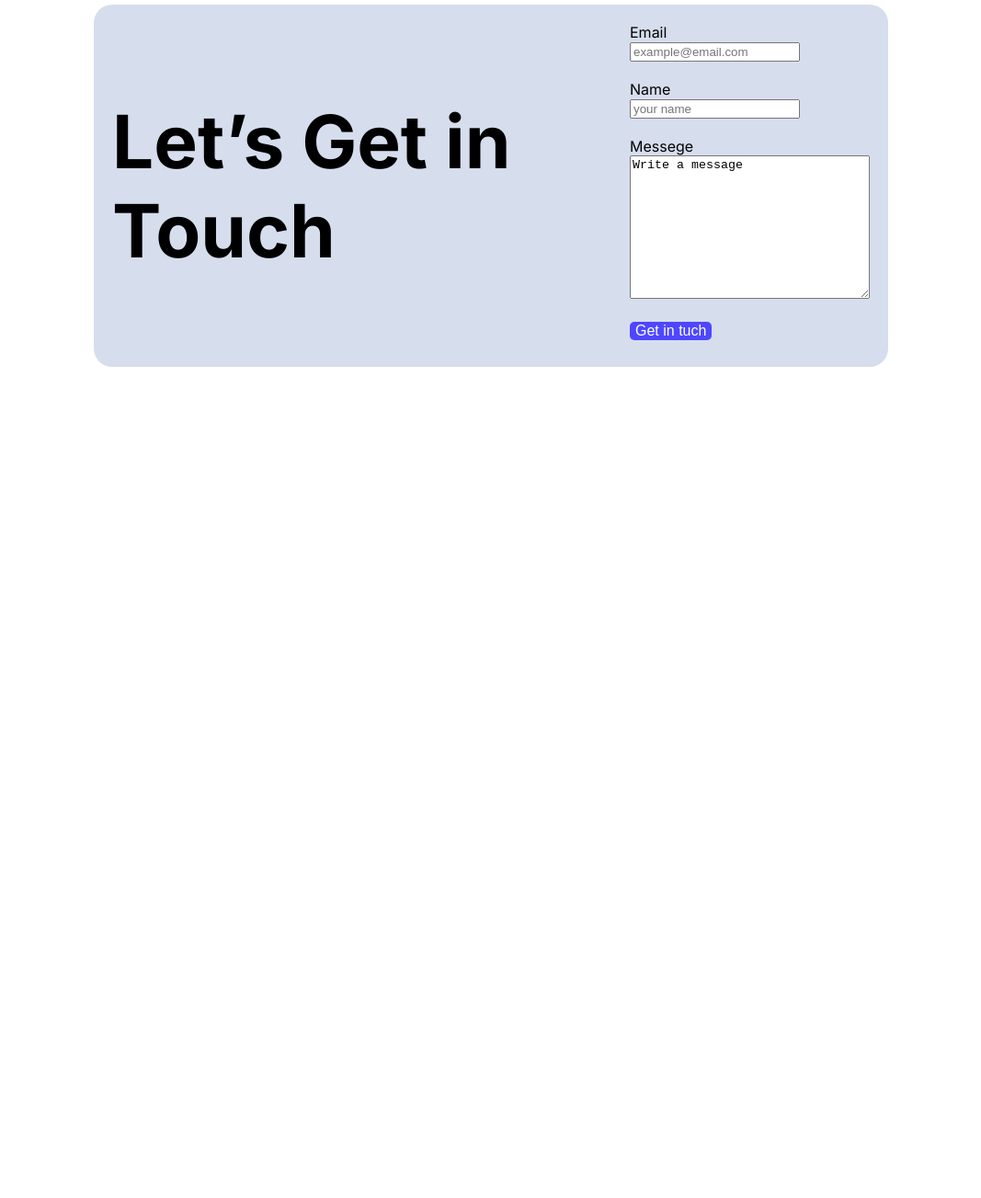
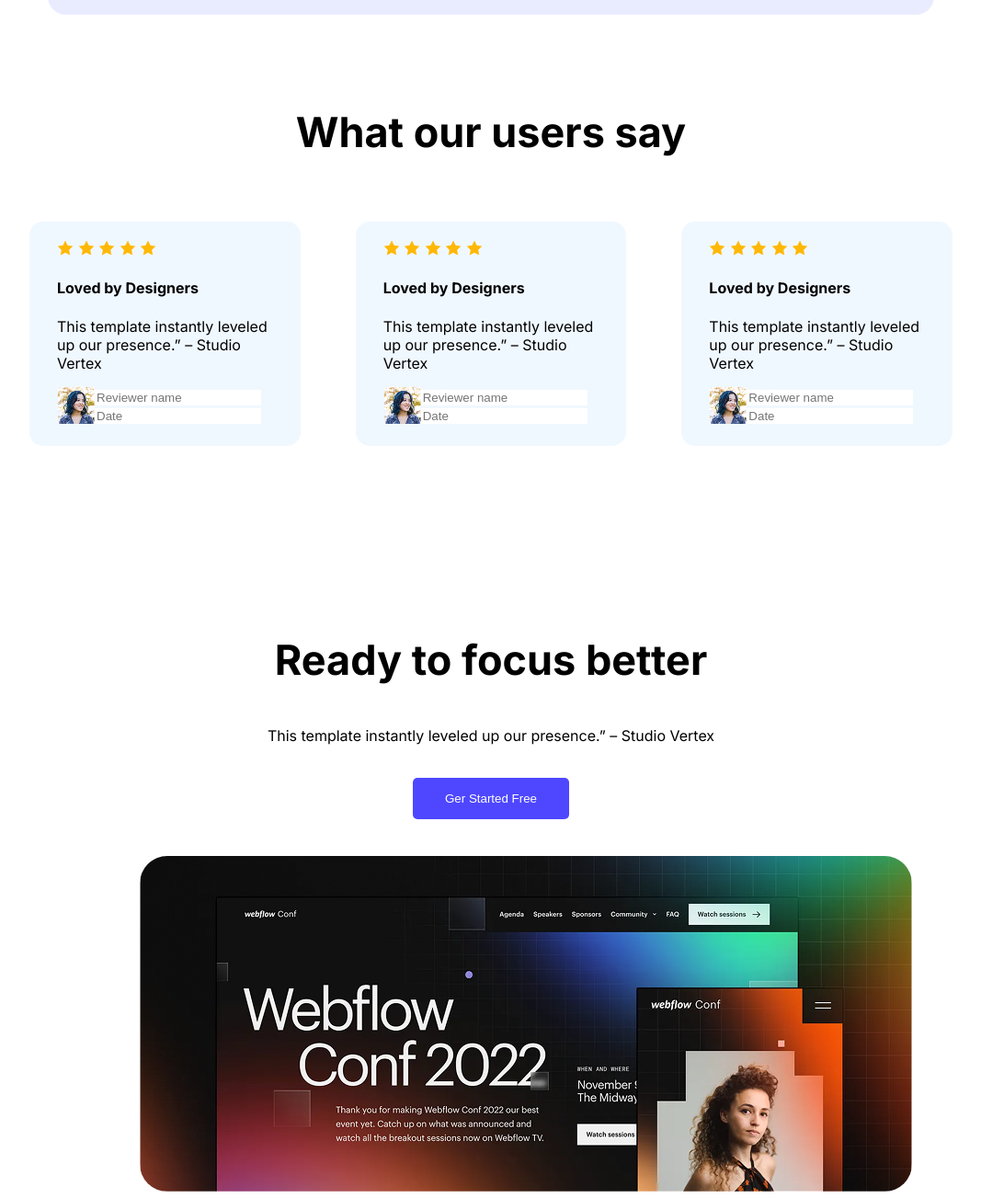
Before and after one commit to t-nijum/Nijum-Assignment-01, a plain HTML site: page index.html in a window 1280 px wide. Shown: the part 1351-2654 px from the top of the page at 92% size, without its empty margins (106-1173 px from the left). Before the commit the page ends 1850 px from the top, so only its background shows below. Drawn offline with Linux system fonts and the light colour scheme.

Commit message:
added user feedback and free trial section

```diff
--- a/index.html
+++ b/index.html
@@ -13,8 +13,10 @@
 <body class="inter-normal-font">
     <header >
         <nav>
-            <h3 class="logo inter-normal-font">LOGO</h3>
-            <button class="btn-primary raleway-normal-font">sign up</button>
+            <h3 class="logo">LOGO</h3>
+            <div>
+                <button class="btn-primary">Sign Up</button>
+            </div>
         </nav>
         <div >
             <div class="raleway-font">
@@ -57,7 +59,102 @@
 
         </div>
        </section>
-       <section>
+<!-- User Feedback Section -->
+ <section>
+        <h3 class="feedback-title">What our users say</h3>
+
+        <div class="all-feedback">
+            <div class="feedback-1">
+                <img src="/images/icon-star.png" alt="">
+                <img src="/images/icon-star.png" alt="">
+                <img src="/images/icon-star.png" alt="">
+                <img src="/images/icon-star.png" alt="">
+                <img src="/images/icon-star.png" alt="">
+
+                <h4>Loved by Designers</h4>
+                <p>This template instantly leveled up our presence.” – Studio Vertex</p>
+
+                <div class="user-feedback">
+                  <div class="image">
+                    <img src="/images/avatar.png" alt="">
+                  </div>
+
+                  <div class="user-form">
+                    <form action="">
+                        <input style="border: none;" type="text" name="Name" id="" placeholder="Reviewer name"><br>
+                        <input style="border: none;" type="text" name="Date" id="" placeholder="Date">
+                    </form>
+                   </div>
+                </div>
+
+            </div>
+
+            <div class="feedback-2">
+                <img src="/images/icon-star.png" alt="">
+                <img src="/images/icon-star.png" alt="">
+                <img src="/images/icon-star.png" alt="">
+                <img src="/images/icon-star.png" alt="">
+                <img src="/images/icon-star.png" alt="">
+
+                <h4>Loved by Designers</h4>
+                <p>This template instantly leveled up our presence.” – Studio Vertex</p>
+
+                <div class="user-feedback">
+                  <div class="image">
+                    <img src="/images/avatar.png" alt="">
+                  </div>
+
+                  <div class="user-form">
+                    <form action="">
+                        <input style="border: none;" type="text" name="Name" id="" placeholder="Reviewer name"><br>
+                        <input style="border: none;" type="text" name="Date" id="" placeholder="Date">
+                    </form>
+                   </div>
+                </div>
+
+            </div>
+
+            <div class="feedback-3">
+                <img src="/images/icon-star.png" alt="">
+                <img src="/images/icon-star.png" alt="">
+                <img src="/images/icon-star.png" alt="">
+                <img src="/images/icon-star.png" alt="">
+                <img src="/images/icon-star.png" alt="">
+
+                <h4>Loved by Designers</h4>
+                <p>This template instantly leveled up our presence.” – Studio Vertex</p>
+
+                <div class="user-feedback">
+                  <div class="image">
+                    <img src="/images/avatar.png" alt="">
+                  </div>
+
+                  <div class="user-form">
+                    <form action="">
+                        <input style="border: none;" type="text" name="Name" id="" placeholder="Reviewer name"><br>
+                        <input style="border: none;" type="text" name="Date" id="" placeholder="Date">
+                    </form>
+                   </div>
+                </div>
+
+            </div>
+        </div>
+ </section>
+<!-- Feedback End -->
+
+<!-- Extra Section  -->
+        <section class="extra-section">
+            <div class="extra-title">
+                <h3 class="extra-heading">Ready to focus better</h3>
+                <p>This template instantly leveled up our presence.” – Studio Vertex</p>
+                <button class="btn-primary">Ger Started Free</button>
+            </div>
+            <div style="text-align: center;">
+                <img class="extra-image" src="/images/wc-big.png" alt="">
+            </div>
+        </section>
+<!-- End Extra Section -->
+    <section>
         <div class="contact-section">
             <h3 class="touch-heading">Let’s Get in Touch</h3>
             <form action="">
@@ -77,7 +174,18 @@
        </section>
     </main>
     <footer>
-
+        <h2 class="footer-logo">LOGO</h2>
+    <div class="footer-content">
+        <p>Ready to elevate your online presence? Contact us today to discuss your project and discover how we can bring your vision to life.</p>
+        <div>
+            <ul class="footer-links">
+                <li>Home</li>
+                <li>About</li>
+                <li>How it Works</li>
+                <li>Services</li>
+            </ul>
+        </div>
+    </div>
     </footer>
 
 </body>
--- a/style.css
+++ b/style.css
@@ -11,9 +11,6 @@
   font-weight: <weight>;
   font-style: bold;
 }
-.pri-color{
-  /* color: #4E47FF; */
-}
 /* nav style */
 nav{
 display: flex;
@@ -21,20 +18,22 @@ justify-content: space-between;
 }
 /* color font */
 .logo{
-    font-size: 34 px;
+    font-size: 40px;
     color: #4E47FF;
 }
 .btn-primary{
-font-size:16px ;
 color: white;
-background-color: #4E47FF;
+background-color:#4E47FF;
 border: none;
 border-radius: 5px;
-
+padding: 15px 35px;
+margin: 20px 35px;
+}
+.btn-primary:hover{
+background-color: coral;
 }
 .raleway-font{
     text-align: center;
-    /* background-color: antiquewhite; */
     font-size: 35px;
     padding: 45px;
     font-style: italic;
@@ -85,16 +84,85 @@ h1{
   justify-content: center;
   gap: 30px;
 }
+
+/*Feedback Section */
+.all-feedback{
+  display: flex;
+  justify-content: center;
+  margin: 50px 100px;
+}
+.feedback-1{
+  background-color: aliceblue;
+  margin: 20px 30px;
+  padding: 20px 30px;
+  border-radius: 15px;
+}
+.feedback-2{
+  background-color: aliceblue;
+  margin: 20px 30px;
+  padding: 20px 30px;
+  border-radius: 15px;
+}
+.feedback-3{
+  background-color: aliceblue;
+  margin: 20px 30px;
+  padding: 20px 30px;
+  border-radius: 15px;
+}
+.feedback-title{
+  font-size: 45px;
+  text-align: center;
+}
+
+.user-feedback{
+  display: flex;
+}
+/* Extra Section */
+.extra-section{
+    margin: 70px 150px;
+    padding: 50px 100px;
+}
+.extra-heading{
+    font-size: 45px;
+}
+.extra-title{
+    text-align: center;
+    padding: 20px;
+}
+.extra-image{
+    justify-content: center;
+    border-radius: 30px;
+
+}
+
 .touch-heading{
   font-size: 80px;
 }
 .contact-section{
-  justify-content:space-between;
+  justify-content:space-around;
   margin: 100px 200px;
   gap: 100px;
   display: flex;
   background-color:#D6DDED;
   padding: 20px 20px;
   border-radius: 20px;
-
 }
+/* Footer Section */
+.footer-logo{
+  text-align: center;
+  font-size: 80px;
+  font-weight: bold;
+  color: #4E47FF;
+}
+.footer-content{
+  text-align: center;
+  color: #8987A1;
+}
+.footer-links{
+  display: flex;
+  gap: 20px;
+  justify-content: center;
+}
+ul li{
+  list-style: none;
+}
```
